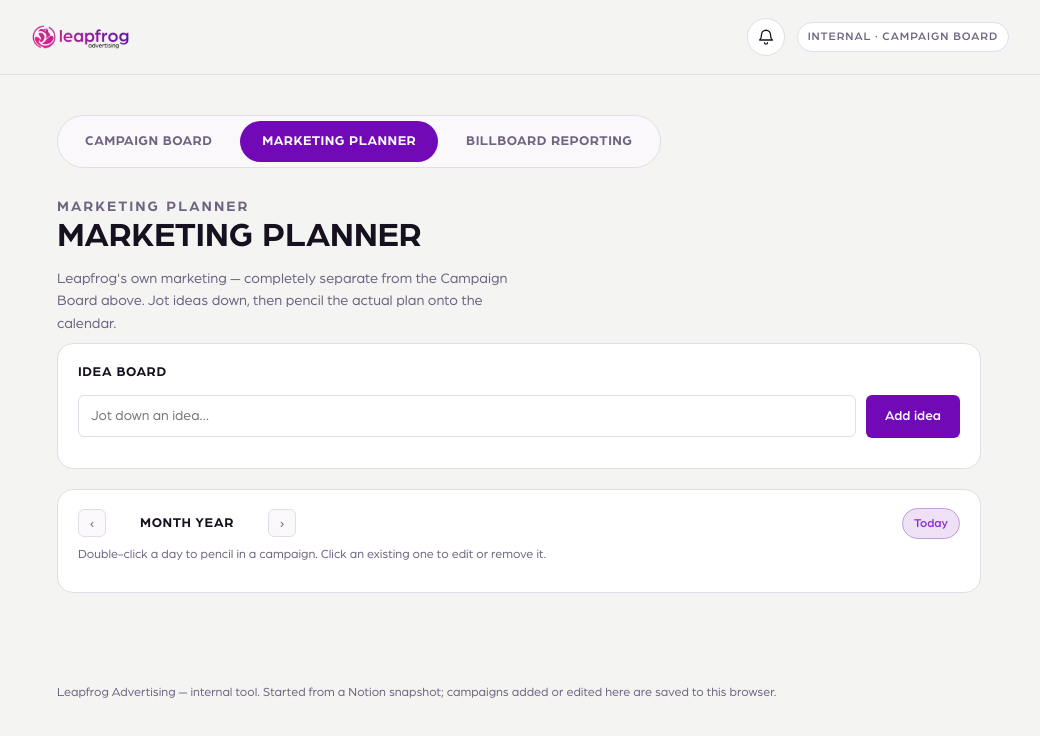
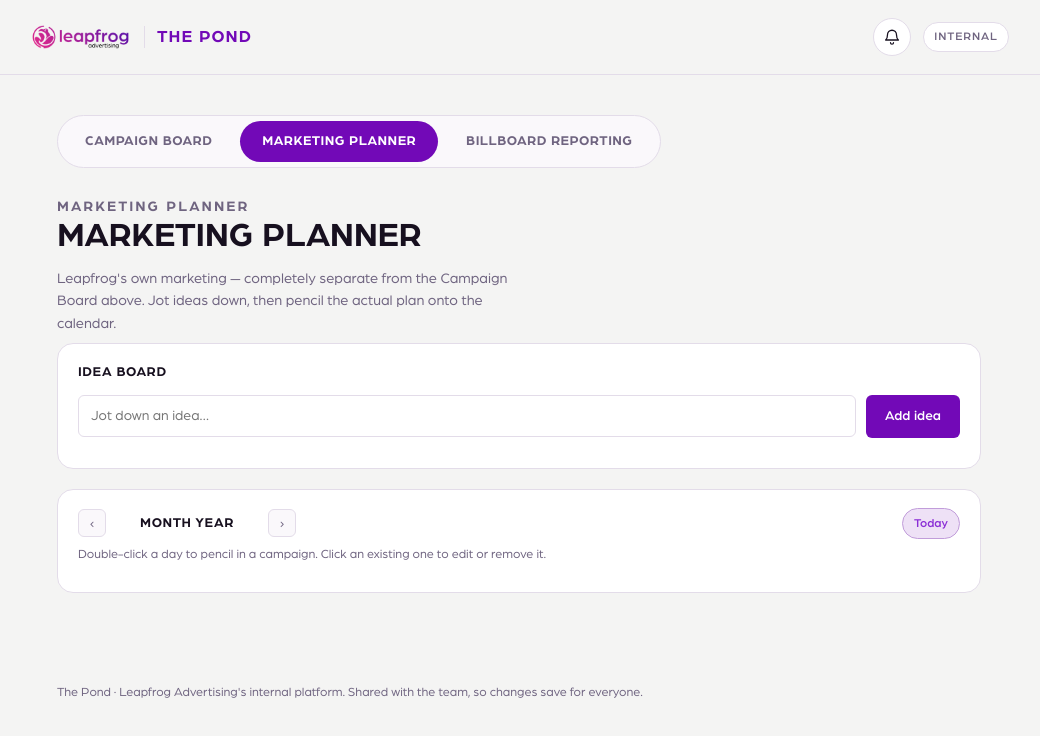
Before and after one commit to fraser-leapfrog/Campaign-Planning-Platform, a plain HTML site: page public/index.html in a window 1280 px wide. Both pictures are taken after a click on the element "Page". Shown: the whole page, without its empty margins (121-1161 px from the left). Drawn offline with Linux system fonts and the light colour scheme; no server answers.

Commit message:
Brand the platform as The Pond
- Header: Leapfrog logo + THE POND wordmark; tab title follows the section ('Billboard Reporting · The Pond')
- Leapfrog icon as favicon / home-screen icon / pop-up icon; footer text updated

Co-Authored-By: Claude Opus 5.5 <noreply@anthropic.com>

```diff
--- a/public/index.html
+++ b/public/index.html
@@ -3,7 +3,13 @@
 <head>
 <meta charset="utf-8" />
 <meta name="viewport" content="width=device-width, initial-scale=1" />
-<title>Leapfrog — Campaign Board</title>
+<title>The Pond · Leapfrog Advertising</title>
+<meta name="application-name" content="The Pond" />
+<meta name="apple-mobile-web-app-title" content="The Pond" />
+<meta name="theme-color" content="#7209b7" />
+<link rel="icon" type="image/png" sizes="64x64" href="/favicon-64.png" />
+<link rel="icon" type="image/png" sizes="256x256" href="/icon.png" />
+<link rel="apple-touch-icon" href="/apple-touch-icon.png" />
 <style>
   @font-face {
     font-family: 'Arboria';
@@ -111,6 +117,14 @@
     gap: 16px; flex-wrap: wrap; row-gap: 8px;
   }
   .brand-logo { height: 28px; width: auto; display: block; }
+  /* The Pond: platform name beside the Leapfrog logo */
+  .brand { display: flex; align-items: center; gap: 12px; text-decoration: none; color: var(--text); }
+  .brand-divider { width: 1px; height: 22px; background: var(--line); }
+  .brand-name {
+    font-family: var(--font-head); font-weight: 700; font-size: 17px; letter-spacing: 0.06em; text-transform: uppercase;
+    color: var(--purple); white-space: nowrap;
+  }
+  @media (max-width: 420px) { .brand-logo { height: 24px; } .brand-name { font-size: 15px; } .brand { gap: 9px; } }
   .env-tag {
     font-family: var(--font-body); font-weight: 500; font-size: 11.5px; letter-spacing: 0.08em;
     text-transform: uppercase; color: #6f6480; background: #ffffff; border: 1px solid #e3dce9;
@@ -650,7 +664,11 @@
 <body>
 <div class="topbar">
   <div class="topbar-inner">
-    <img class="brand-logo" alt="Leapfrog Advertising" src="/logo.png" />
+    <a class="brand" href="/" aria-label="The Pond, Leapfrog Advertising's internal platform">
+      <img class="brand-logo" alt="Leapfrog Advertising" src="/logo.png" />
+      <span class="brand-divider" aria-hidden="true"></span>
+      <span class="brand-name">The Pond</span>
+    </a>
     <div class="topbar-right">
       <div class="notif" id="notif">
         <button type="button" class="notif-bell" id="notif-bell" aria-label="Notifications" aria-expanded="false" aria-haspopup="true">
@@ -659,7 +677,7 @@
         </button>
         <div class="notif-panel" id="notif-panel" hidden></div>
       </div>
-      <span class="env-tag">Internal · Campaign Board</span>
+      <span class="env-tag">Internal</span>
     </div>
   </div>
 </div>
@@ -841,7 +859,7 @@
   </div>
 </main>
 
-<footer class="page-footer">Leapfrog Advertising — internal tool. Started from a Notion snapshot; campaigns added or edited here are saved to this browser.</footer>
+<footer class="page-footer">The Pond · Leapfrog Advertising's internal platform. Shared with the team, so changes save for everyone.</footer>
 
 <div class="modal-backdrop" id="modal-backdrop">
   <div class="modal" role="dialog" aria-modal="true" aria-labelledby="modal-title">
@@ -1676,6 +1694,7 @@
     if (view === 'campaign' && !els.viewAnalytics.hidden) updateAnalytics();
     if (view === 'marketing') updateMarketing();
     if (view === 'billboard' && window.Billboard) window.Billboard.show();
+    document.title = `${btn.textContent.trim()} · The Pond`;
   });
 
   // Board / Analytics — nested inside the Campaign Board tab, since both look at
--- a/public/notifications/notifications.js
+++ b/public/notifications/notifications.js
@@ -65,7 +65,7 @@ function popUps() {
     && (!firstLoad || Date.now() - Date.parse(n.created_at) < 3600e3));
   for (const n of fresh.slice(0, 3)) {
     try {
-      const p = new Notification(n.title, { body: n.body, tag: `leapfrog-${n.id}`, icon: "/billboard/logo.png" });
+      const p = new Notification(n.title, { body: n.body, tag: `leapfrog-${n.id}`, icon: "/icon.png" });
       p.onclick = () => { window.focus(); go(n); p.close(); };
     } catch (_) { /* pop-ups unsupported here */ }
   }
```
Also changed, not shown: public/apple-touch-icon.png (added), public/favicon-64.png (added), public/icon.png (added), 1 other file.
